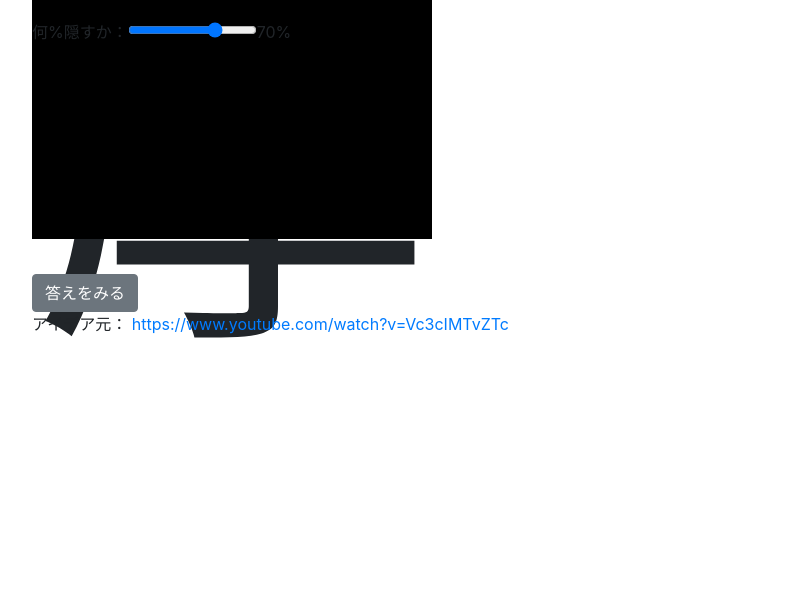
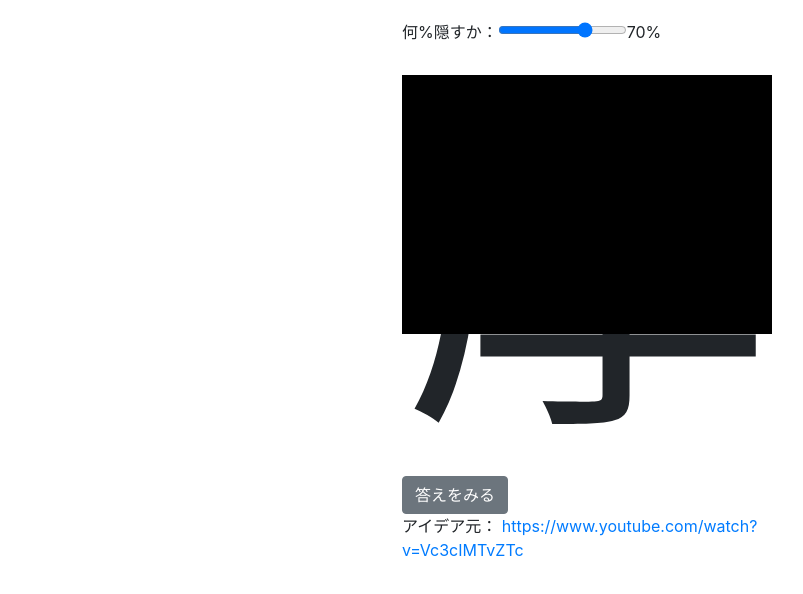
Before and after one commit to JiroShimaya/GuessKanji, a plain HTML site: page index.html in a window 1280 px wide. Shown: the whole page, without its empty margins (53-856 px from the left). Drawn offline with nearby package versions, Linux system fonts and the light colour scheme.

Commit message:
大きいときのバグ修正

```diff
--- a/index.html
+++ b/index.html
@@ -61,6 +61,11 @@ const loadTextFileSync = path => {
 
 	console.log(kanjilist.join(','));
 
+	const mainArea = $('.main');
+	mainArea.css('max-width','400px');
+	mainArea.css('max-height','600px');
+
+
 	const SettingArea = (()=>{
 		const area = $('.setting-area');
 		area.css('margin-top','20px');
@@ -95,8 +100,6 @@ const loadTextFileSync = path => {
 		area.append(kanjiArea);
 		area.append(maskArea);
 
-		area.css('max-width','400px');
-		area.css('max-height','600px');
 		area.css('margin-top','-16.6666%');
 		area.css('margin-bottom','-16.6666%');
 		area.css('z-index','-30');
```
